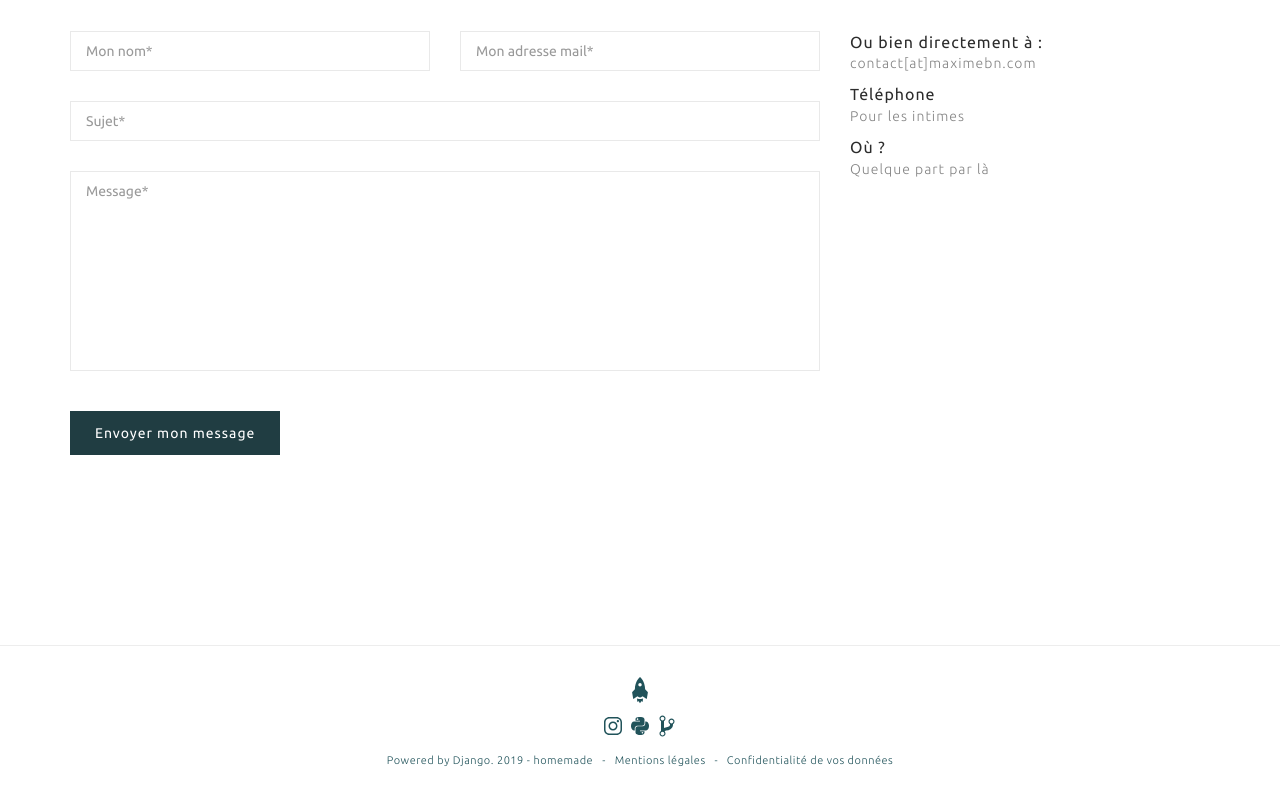
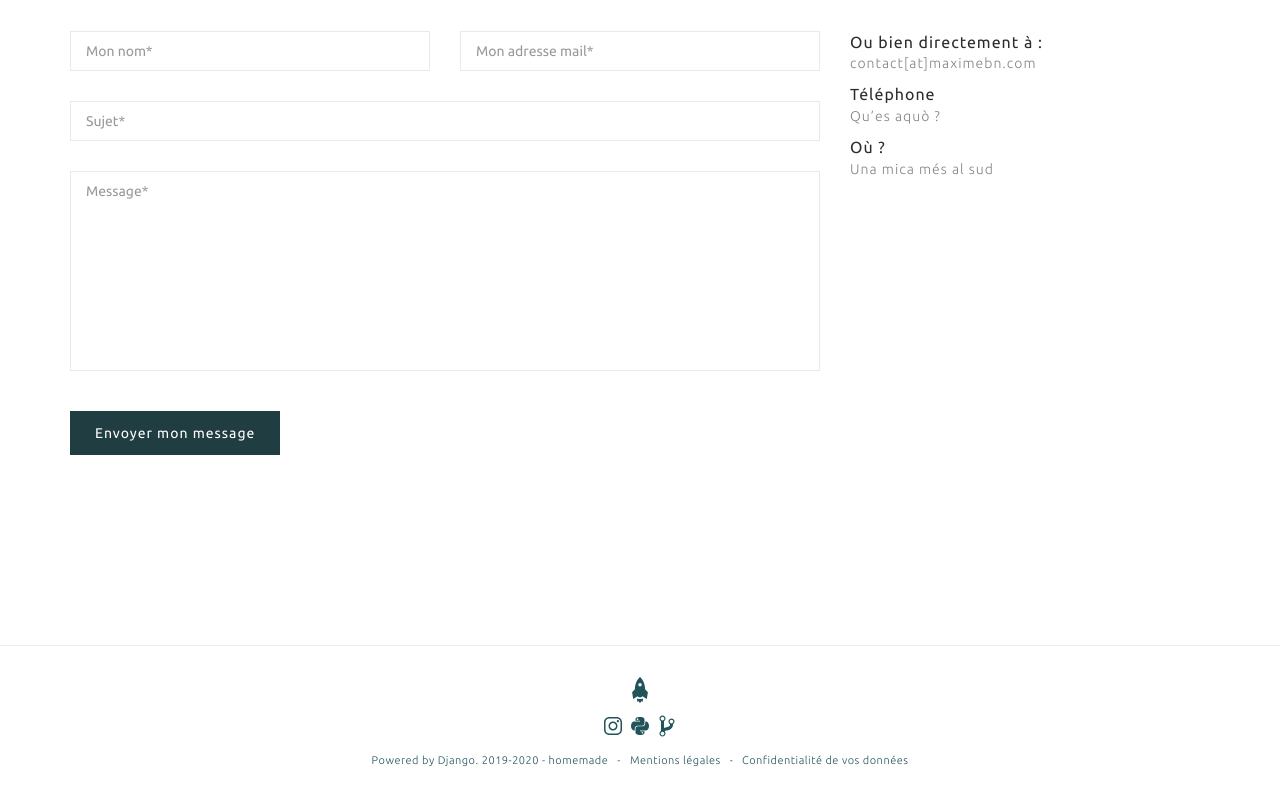
Before and after one commit to maximebn/maximebn--django-website, a Django app: page /contact/ in a window 1280 px wide. Shown: the part 282-1080 px from the top of the page. Run offline with Django 3.2, Linux system fonts and the light colour scheme; some libraries are stand-ins or nearby versions; some web fonts are replaced.

Commit message:
Style : mentions, data, contact

```diff
--- a/annexes/templates/annexes/about.html
+++ b/annexes/templates/annexes/about.html
@@ -26,8 +26,8 @@
             <img class="avatar-img" src="{{ about.photo.url }}"/>
         </div>
         <div class="col-md-6 col-sm-12 margin-top-35">
-            <h2>{{ about.titre }}</h2>
-                <p>{{ about.contenu | linebreaksbr }}</p>
+            <h1>{{ about.titre }}</h1>
+                <p><font size="-1">{{ about.contenu | linebreaksbr }}</font></p>
         </div>
     </div>
 </div>
--- a/annexes/templates/annexes/mentions.html
+++ b/annexes/templates/annexes/mentions.html
@@ -16,7 +16,6 @@
         <div class="col-md-12 col-sm-12 margin-top-35">
             {% for mention in mentions %}
 
-            <h2 class="mentions">{{ mention.categorie}}</h2>
             {% autoescape off %}
                 <p>{{ mention.contenu | linebreaks | safe}}<p>
             {% endautoescape %}
@@ -27,7 +26,6 @@
                 <meta http-equiv="refresh" content="3;url={% url "storiesMain" %}">
 
             <!-- Default value if no mention is found : END -->
-
             {% endfor %}
             <!-- Each occurence of mentions category is displayed : END FOR -->
 
--- a/annexes/templates/annexes/policy.html
+++ b/annexes/templates/annexes/policy.html
@@ -16,8 +16,6 @@
         <div class="col-md-12 col-sm-12 margin-top-35">
 
             {% for policy in dataPolicies %}
-
-            <h2 class="policy">{{ policy.categorie }}</h2>
             {% autoescape off %}
                 <p> {{ policy.contenu | linebreaks }} <p>
             {% endautoescape %}
--- a/contact/templates/contact/contact.html
+++ b/contact/templates/contact/contact.html
@@ -57,11 +57,11 @@
                                     </div>
                                     <div>
                                         <span>Téléphone</span>
-                                        Pour les intimes
+                                        Qu’es aquò ?
                                     </div>
                                     <address>
                                         <span>Où ?</span>
-                                        Quelque part par là
+                                        Una mica més al sud
                                     </address>
                                 </div>
                             </div>
--- a/maximebn/templates/base.html
+++ b/maximebn/templates/base.html
@@ -107,7 +107,7 @@
                             </div>
                             <br>
                             <div class="copyrights">
-                                 <a class="copyrights">Powered by Django. 2019 - homemade &nbsp - </a>
+                                 <a class="copyrights">Powered by Django. 2019-2020 - homemade &nbsp - </a>
                                  <a class="copyrights-policy" href="{% url "mentions" %}">
                                  &nbsp Mentions légales &nbsp -</a>  <a class="copyrights-policy" href="{% url "policy" %}">
                                  &nbsp Confidentialité de vos données</a>
--- a/static/style.css
+++ b/static/style.css
@@ -531,6 +531,7 @@ li {
   margin-right: 5px;
 }
 .avatar-img {
+  margin-top : 25px;
   padding-right: 10px;
   width: 100%;
 }
```
